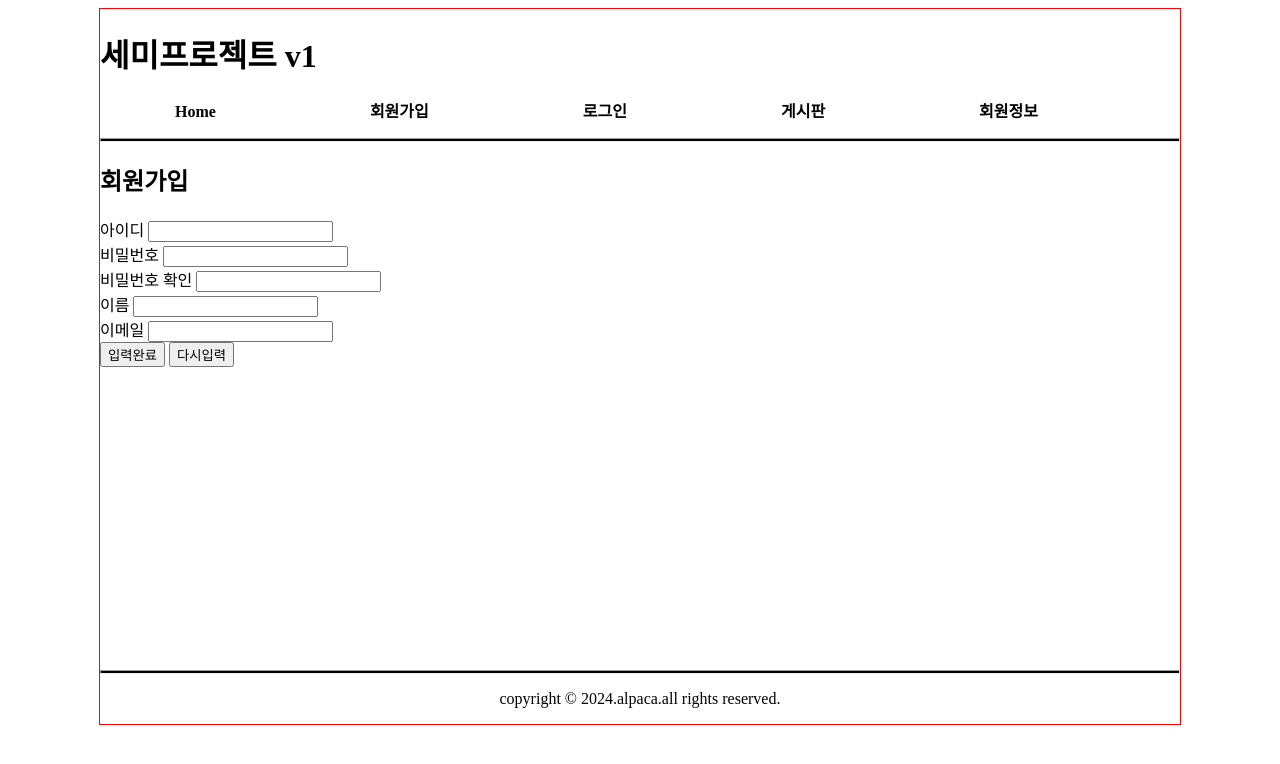
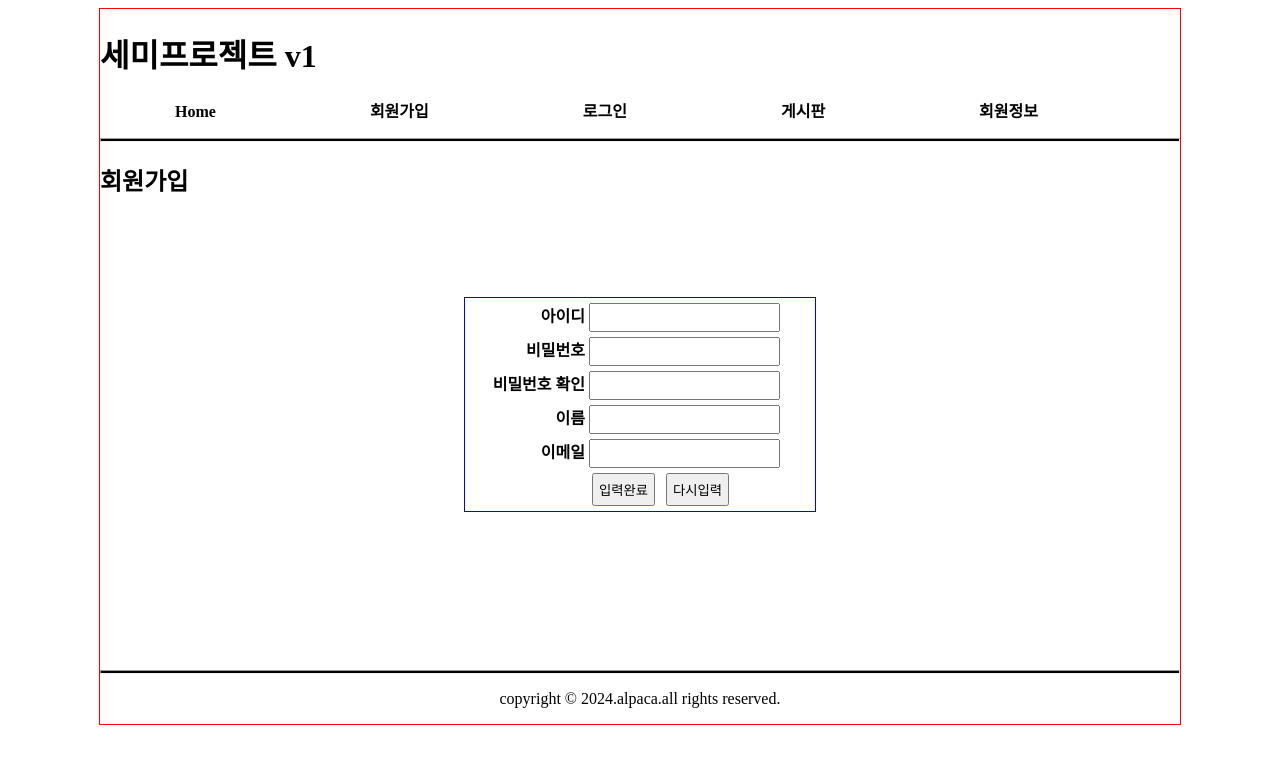
Before and after one commit to Yongheech/semiprojectv1, a FastAPI app: page /member/join in a window 1280 px wide. Shown: the top 764 px of the page. Run offline with FastAPI, Linux system fonts and the light colour scheme.

Commit message:
회원가입/로그인 폼 스타일링

```diff
--- a/views/templates/member/join.html
+++ b/views/templates/member/join.html
@@ -5,7 +5,12 @@
     <title>세미프로젝트</title>
     <link rel="stylesheet" href="/static/css/project.css">
     <style>
-
+        form { border: 1px solid blue; width: 350px; margin: 100px auto;  }
+        form label { display: inline-block; width: 120px; text-align: right;
+                    font-weight: bold}
+        form div {margin: 5px 0}
+        form input {padding: 5px;}
+        button{ margin-left: 7px ; padding: 5px}
     </style>
 
 </head>
@@ -23,7 +28,7 @@
         </nav>
         <main>
             <h2>회원가입</h2>
-            <form id="join" name="joinfrm" method="post">
+            <form name="joinfrm" method="post">
                 <div><label for="userid">아이디</label>
                      <input type="text" name="userid" id="userid"
                            minlength="6" maxlength="18" required> </div>
@@ -37,7 +42,7 @@
                     <input type="text" name="name" id="name" required> </div>
                 <div><label for="email">이메일</label>
                     <input type="email" name="email" id="email" required> </div>
-                   <div> <button type="submit" id="joinbtn">입력완료</button>
+                   <div><label></label><button type="submit" id="joinbtn">입력완료</button>
                     <button type="reset" id="rstbtn">다시입력</button> </div>
             </form>
         </main>
```
Also changed, not shown: views/templates/member/login.html (+7 -2 lines).
